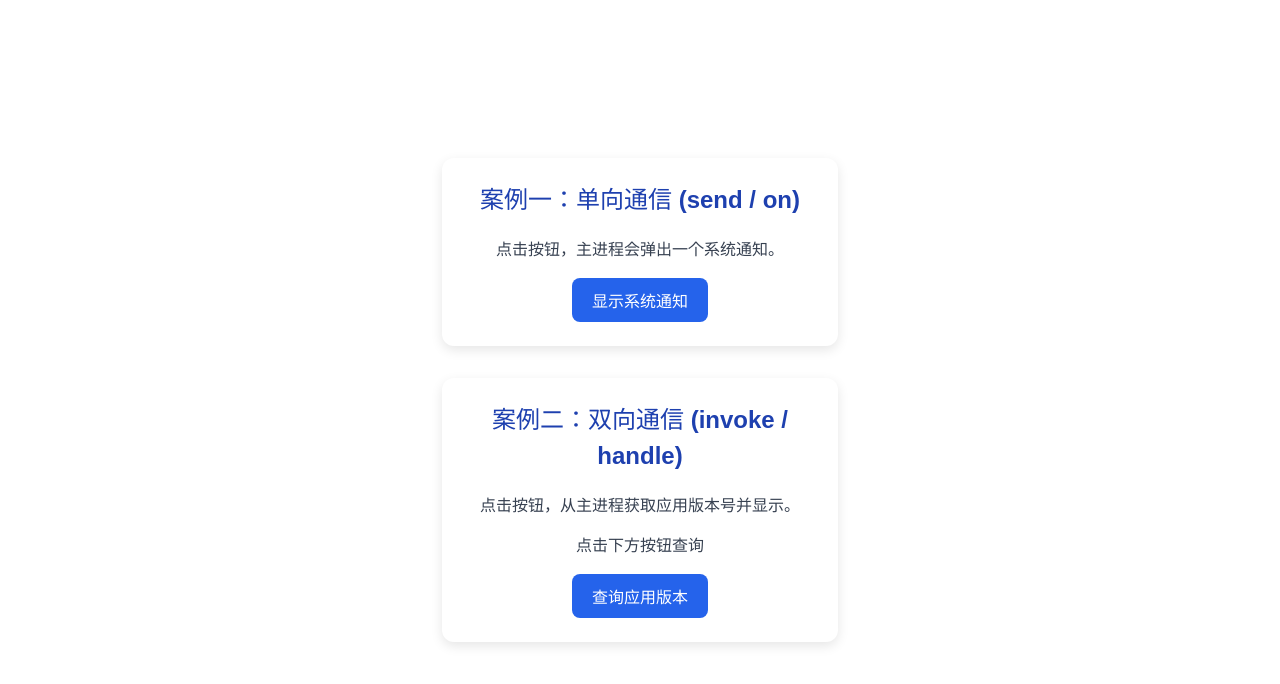
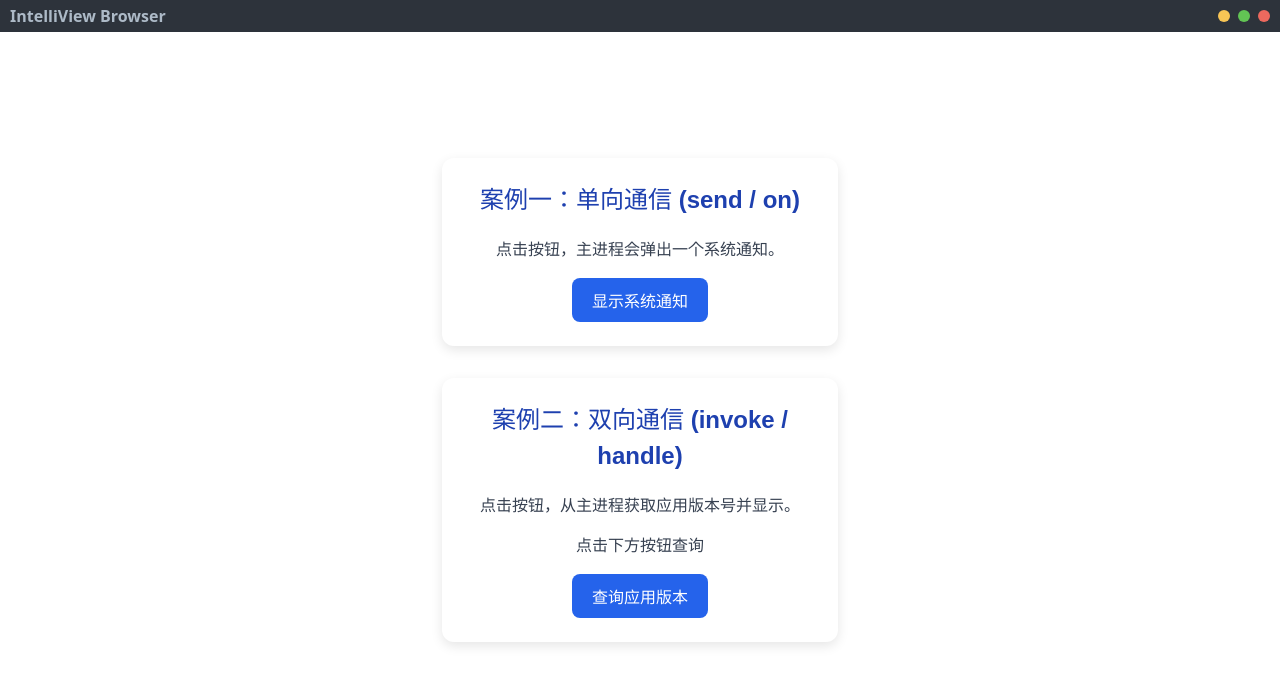
Before and after one commit to DrMrli/Project-Practice, a Vue app: page / in a window 1280 px wide. Shown: the top 684 px of the page. Built offline with nearby package versions, Linux system fonts and the light colour scheme.

Commit message:
无边框窗口（Frameless）实现

```diff
--- a/src/App.vue
+++ b/src/App.vue
@@ -27,9 +27,34 @@ async function handleGetVersion() {
   }
   console.log('handleGetVersion 函数执行完成')
 }
+
+// --- 新增这三个方法 ---
+function minimize() {
+  window.myAPI.minimizeWindow()
+}
+
+function maximize() {
+  window.myAPI.maximizeWindow()
+}
+
+function close() {
+  window.myAPI.closeWindow()
+}
 </script>
 
+
 <template>
+  <!-- --- 新增或修改为这个结构 --- -->
+  <div class="title-bar">
+    <div class="title">IntelliView Browser</div>
+    <div class="controls">
+      <!-- 这里先放三个占位的色块 -->
+      <div class="control-btn minimize" @click="minimize"></div>
+      <div class="control-btn maximize" @click="maximize"></div>
+      <div class="control-btn close" @click="close"></div>
+    </div>
+  </div>
+
   <div class="card-container">
     <!-- 案例一：单向通信 -->
     <div class="action-card">
@@ -96,4 +121,48 @@ button {
 button:hover {
   background-color: #1d4ed8;
 }
+
+/* electron/main.js */
+.title-bar {
+  display: flex;
+  justify-content: space-between;
+  align-items: center;
+  height: 32px; /* 标题栏高度 */
+  background-color: #2d333b; /* 深色背景 */
+  color: #adbac7;
+  padding: 0 10px;
+  position: fixed; /* 固定在顶部 */
+  top: 0;
+  left: 0;
+  right: 0;
+  z-index: 9999;
+
+  /* --- 核心中的核心！告诉Electron这是可拖拽区域 --- */
+  -webkit-app-region: drag;
+}
+
+.title {
+  font-weight: bold;
+}
+
+.controls {
+  display: flex;
+}
+
+.control-btn {
+  width: 12px;
+  height: 12px;
+  border-radius: 50%;
+  margin-left: 8px;
+
+  /* --- 核心中的核心！把按钮区域标记为“不可拖拽” --- */
+  /* 否则按钮将无法被点击 */
+  -webkit-app-region: no-drag;
+}
+
+.minimize { background-color: #f8c555; }
+.maximize { background-color: #62c454; }
+.close { background-color: #ec695e; }
+
+
 </style>
```
Also changed, not shown: electron/main.cjs (+47 -7 lines), electron/preload.js (+7 -1 lines).
